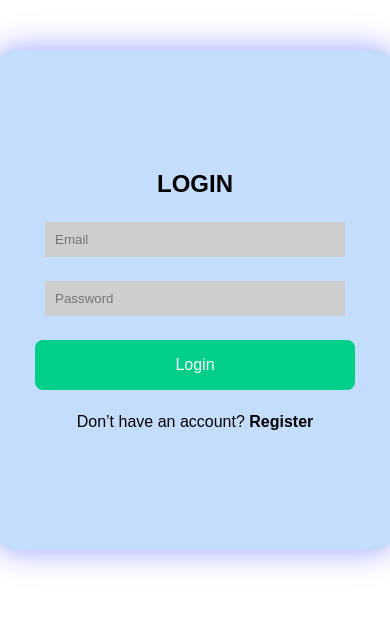
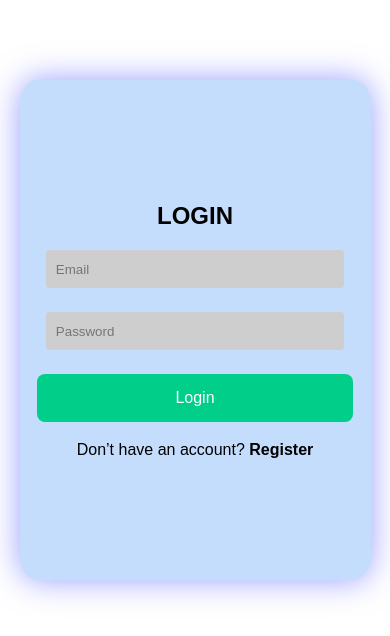
Before and after one commit to anujOparota/TechSprint, a React (Vite) app: page /login in a window 390 px wide. Shown: the top 636 px of the page. Built offline with nearby package versions, Linux system fonts and the light colour scheme; no server answers.

Commit message:
Responsive auth layout fix

```diff
--- a/src/pages/Auth/Auth.css
+++ b/src/pages/Auth/Auth.css
@@ -1,48 +1,76 @@
-.Auth-div{
+.Auth-div {
   display: flex;
   align-items: center;
   justify-content: center;
   flex-direction: column;
   gap: 20px;
+
   background-color: #c4ddfc;
+  color: black;
+
+  width: 400px;
   height: 500px;
-  width: 400px;
-  color: black;
-  margin-top: 50px;
+
+  max-width: 90vw;
+  aspect-ratio: 4 / 5;
+
+  margin: 80px auto;
   border-radius: 5%;
   box-shadow: 0 0 2em #646cffaa;
 }
 
-.Auth-form{
+.Auth-form {
   display: flex;
   justify-content: center;
   align-items: center;
   flex-direction: column;
+  width: 100%;
 }
 
-.Auth-input{
+.Auth-input {
   width: 300px;
+  max-width: 85%;
   height: 35px;
-  color:black;
+
+  color: black;
   background-color: #cecece;
   border: none;
   padding-left: 10px;
+  border-radius: 4px;
 }
 
-.Auth-btn{
+.Auth-btn {
   display: flex;
   align-items: center;
   justify-content: center;
+
+  width: 320px;
+  max-width: 90%;
+  height: 50px;
+
   border-radius: 8px;
   border: 1px solid transparent;
   color: white;
   background-color: #00ce89;
   font-size: medium;
-  height: 50px;
-  width: 320px;
   transition: border-color 0.25s;
 }
 
-.Auth-btn:hover{
+.Auth-btn:hover {
   border-color: #454dda;
 }
+
+@media (max-width: 480px) {
+  .Auth-div {
+    gap: 16px;
+    margin-top: 80px;
+  }
+
+  .Auth-input {
+    height: 38px;
+  }
+
+  .Auth-btn {
+    height: 48px;
+  }
+}
```
